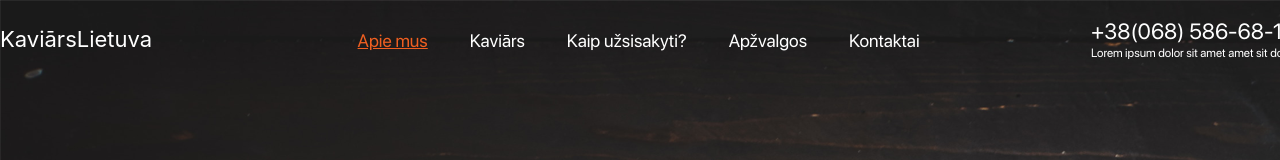
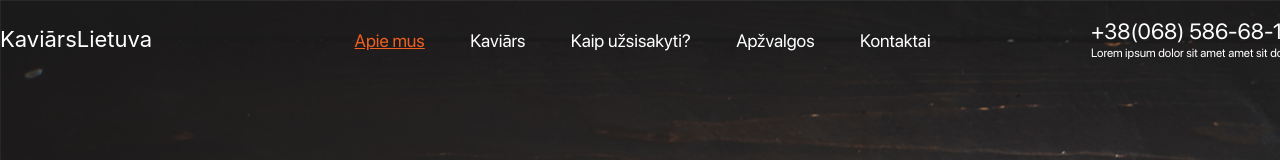
Before and after one commit to remmi755/lending-Ikrinka, a plain HTML site: page index.html in a window 1280 px wide. Shown: the top 160 px of the page. Drawn offline with nearby package versions, Linux system fonts and the light colour scheme; a web font is replaced by a local one.

Commit message:
fix nav html

```diff
--- a/index.html
+++ b/index.html
@@ -14,33 +14,27 @@
   <body>
     <section class="container-screen1">
       <div class="container-content">
-        <header class="container-header">
-          <h3 class="logo header-logo">KaviārsLietuva</h3>
-          <div class="header-navbar">
-            <a
-              class="header-text header-navbar-item active-navbar"
-              href="Apie-mus"
-              >Apie mus</a
-            >
-            <a class="header-text header-navbar-item" href="Kaviārs"
-              >Kaviārs</a
-            >
-            <a class="header-text header-navbar-item" href="Kaip-užsisakyti?"
-              >Kaip užsisakyti?</a
-            >
-            <a class="header-text header-navbar-item" href="Apžvalgos"
-              >Apžvalgos</a
-            >
-            <a class="header-text header-navbar-item" href="Kontaktai"
-              >Kontaktai</a
-            >
-          </div>
-          <div class="header-tel">
-            <p class="header-text header-tel-item">+38(068) 586-68-14</p>
-            <p class="header-text header-tel-text">
-              Lorem ipsum dolor sit amet amet sit dolor
-            </p>
-          </div>
+        <header>
+          <nav class="container-nav">
+            <a class="logo header-logo">KaviārsLietuva</a>
+            <ul class="header-navbar">
+              <li class="header-text header-navbar-item active-navbar"><a href="#">Apie mus</a></li>
+              <li class="header-text header-navbar-item"><a href="#">Kaviārs</a></li>
+              <li class="header-text header-navbar-item"><a href="#">Kaip užsisakyti?</a></li>
+              <li class="header-text header-navbar-item"><a href="#">Apžvalgos</a></li>
+              <li class="header-text header-navbar-item"><a href="#">Kontaktai</a></li>
+            </ul>
+            <div class="header-tel">
+              <a class="header-text header-tel-item" href="tel:+380685866814">+38(068) 586-68-14</a>
+<!--              <p class="header-text header-tel-item">+38(068) 586-68-14</p>-->
+              <p class="header-text header-tel-text">
+                Lorem ipsum dolor sit amet amet sit dolor
+              </p>
+            </div>
+          </nav>
+
+
+
         </header>
 
         <div class="main-screen1">
--- a/style.css
+++ b/style.css
@@ -2,6 +2,13 @@
 p {
   margin: 0;
 }
+
+a:not([href]):not([tabindex]) {
+  color: white;
+  /*text-decoration: none;*/
+  cursor: pointer;
+}
+
 @font-face {
   font-family: "SF Pro Text";
   src: url("assets/fonts/SFProText-Regular.ttf");
@@ -24,7 +31,7 @@ p {
   margin: 0 auto;
 }
 
-.container-header {
+.container-nav {
   width: 1296px;
   height: 53px;
   flex-shrink: 0;
@@ -52,16 +59,17 @@ p {
 
 .header-logo {
   margin-top: 18px;
+  color: #fff;
 }
 
 .header-navbar {
   margin-top: 19px;
   display: flex;
   justify-content: space-between;
-  width: 588px;
+  width: 642px;
   height: 22px;
   flex-shrink: 0;
-  margin-left: 60px;
+  margin-left: 28px;
   padding-right: 26px;
 }
 
@@ -71,17 +79,28 @@ p {
   font-style: normal;
   font-weight: 400;
   line-height: 150%;
+  text-decoration: none;
+}
+
+.header-text a {
+  color: #fff;
+  text-decoration: none;
 }
 
 .header-navbar-item {
   text-align: right;
   text-decoration: none;
+  list-style-type: none;
   font-size: 18px;
 }
 
 .active-navbar {
   color: #ef5f21;
   text-decoration: underline;
+}
+
+.active-navbar a{
+  color: #ef5f21;
 }
 
 .header-tel {
```
